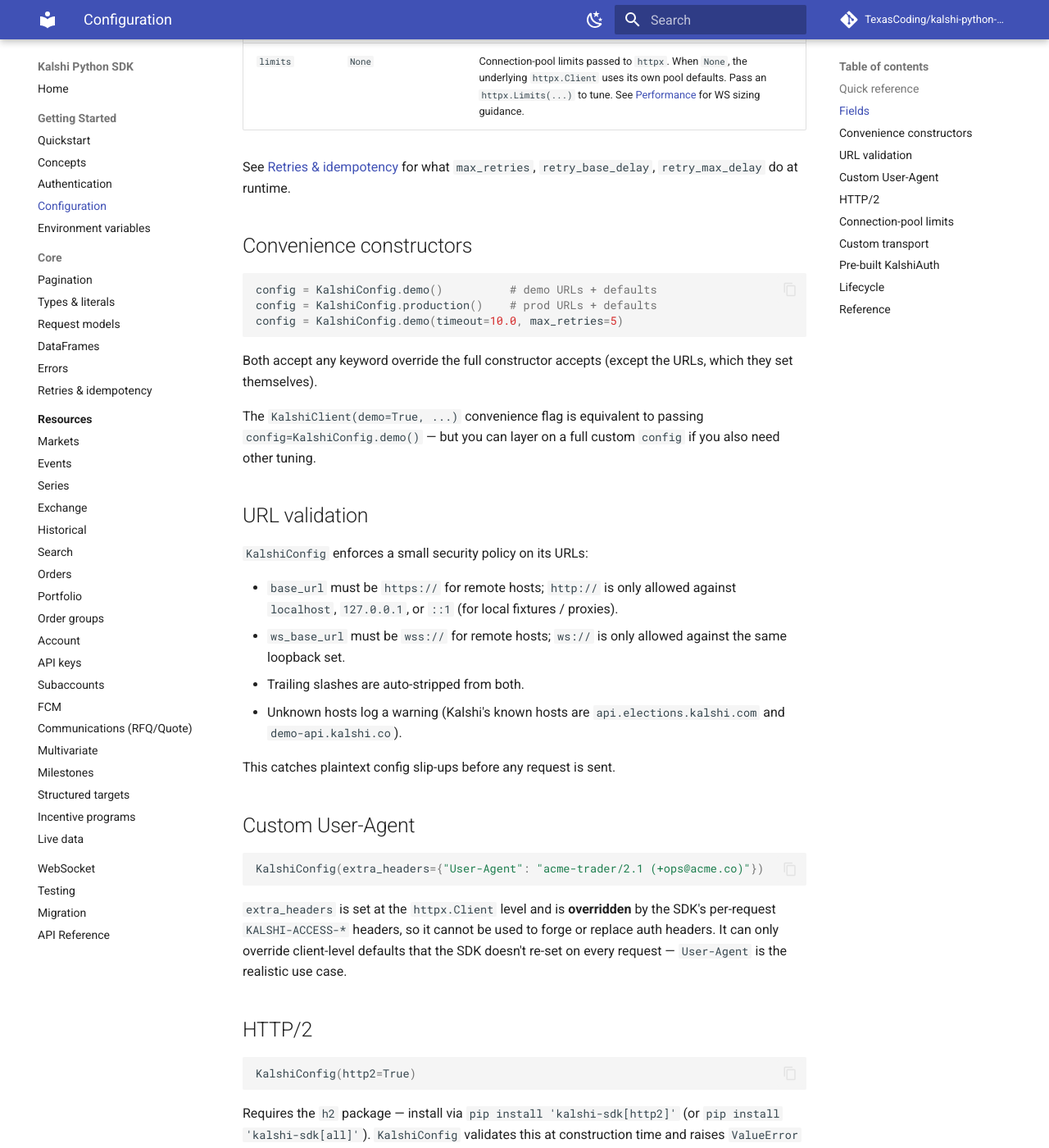
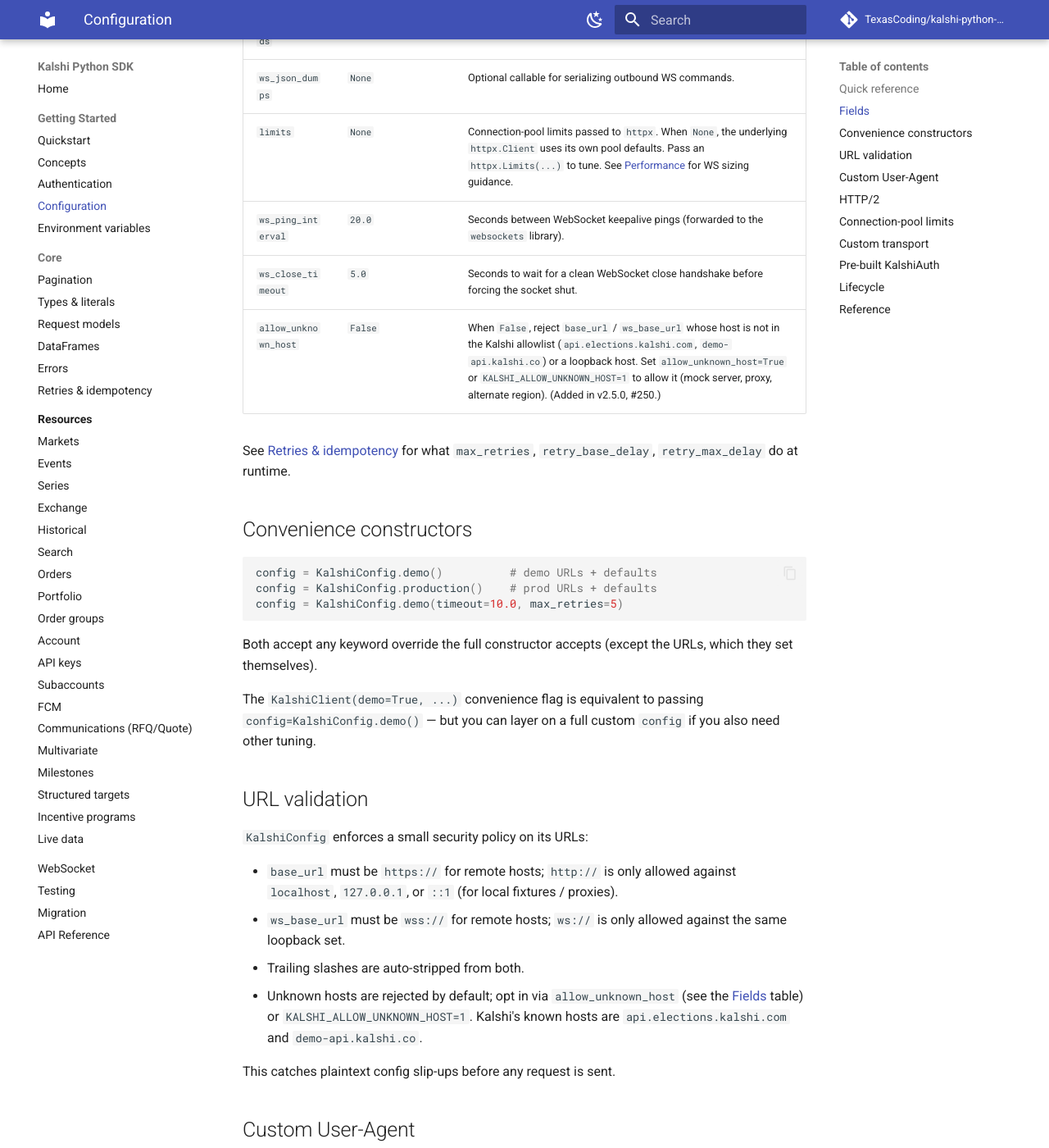
Before and after one commit to TexasCoding/kalshi-python-sdk, an MkDocs documentation site: the page built from docs/configuration.md, in a window 1280 px wide and 1400 px high, scrolled down 1628 px. Shown: the whole window at 82% size. Built offline with MkDocs 1.6.1 and Material for MkDocs 9.7.7, drawn with Linux system fonts in a browser that asks for light colours; comment, search, counter and statistics services are not loaded; some of the changed text lies outside the part shown.

Commit message:
docs(configuration): document total_timeout, ws_ping_interval, ws_close_timeout, allow_unknown_host (#304)
* docs(configuration): document total_timeout, ws_ping_interval, ws_close_timeout, allow_unknown_host

Closes #300.

* docs(configuration): regroup total_timeout next to retry knobs; clarify allow_unknown_host opt-in

Bot-review follow-up on #304:
- Move `total_timeout` row up next to `retry_max_delay` so retry-related knobs stay grouped.
- Reword `allow_unknown_host` description from ambiguous "Opt out via the field" to explicit "Set `allow_unknown_host=True` or `KALSHI_ALLOW_UNKNOWN_HOST=1` to allow it".

```diff
--- a/docs/configuration.md
+++ b/docs/configuration.md
@@ -36,6 +36,7 @@
 | `max_retries` | `3` | Maximum retry attempts on retryable methods. |
 | `retry_base_delay` | `0.5` | Base for exponential backoff (seconds). |
 | `retry_max_delay` | `30.0` | Cap on any single retry sleep — also caps `Retry-After`. |
+| `total_timeout` | `None` | Wall-clock cap (seconds) across the whole request including all retries. `None` = unbounded; cap with the per-attempt `timeout` only. See [Retries & idempotency](retries.md). |
 | `extra_headers` | `{}` | Extra HTTP headers added to every request. Useful for custom User-Agent. |
 | `ws_base_url` | `wss://api.elections.kalshi.com/trade-api/ws/v2` | WebSocket base URL. |
 | `ws_max_retries` | `10` | Maximum reconnect attempts before the WS gives up. |
@@ -44,6 +45,9 @@
 | `ws_json_loads` | `None` | Optional callable for parsing WS frames (e.g. `orjson.loads`). |
 | `ws_json_dumps` | `None` | Optional callable for serializing outbound WS commands. |
 | `limits` | `None` | Connection-pool limits passed to `httpx`. When `None`, the underlying `httpx.Client` uses its own pool defaults. Pass an `httpx.Limits(...)` to tune. See [Performance](websockets.md#performance) for WS sizing guidance. |
+| `ws_ping_interval` | `20.0` | Seconds between WebSocket keepalive pings (forwarded to the `websockets` library). |
+| `ws_close_timeout` | `5.0` | Seconds to wait for a clean WebSocket close handshake before forcing the socket shut. |
+| `allow_unknown_host` | `False` | When `False`, reject `base_url` / `ws_base_url` whose host is not in the Kalshi allowlist (`api.elections.kalshi.com`, `demo-api.kalshi.co`) or a loopback host. Set `allow_unknown_host=True` or `KALSHI_ALLOW_UNKNOWN_HOST=1` to allow it (mock server, proxy, alternate region). (Added in v2.5.0, #250.) |
 
 See [Retries & idempotency](retries.md) for what `max_retries`,
 `retry_base_delay`, `retry_max_delay` do at runtime.
@@ -72,8 +76,9 @@
 - `ws_base_url` must be `wss://` for remote hosts; `ws://` is only allowed
   against the same loopback set.
 - Trailing slashes are auto-stripped from both.
-- Unknown hosts log a warning (Kalshi's known hosts are
-  `api.elections.kalshi.com` and `demo-api.kalshi.co`).
+- Unknown hosts are rejected by default; opt in via `allow_unknown_host`
+  (see the [Fields](#fields) table) or `KALSHI_ALLOW_UNKNOWN_HOST=1`. Kalshi's
+  known hosts are `api.elections.kalshi.com` and `demo-api.kalshi.co`.
 
 This catches plaintext config slip-ups before any request is sent.
 
```
